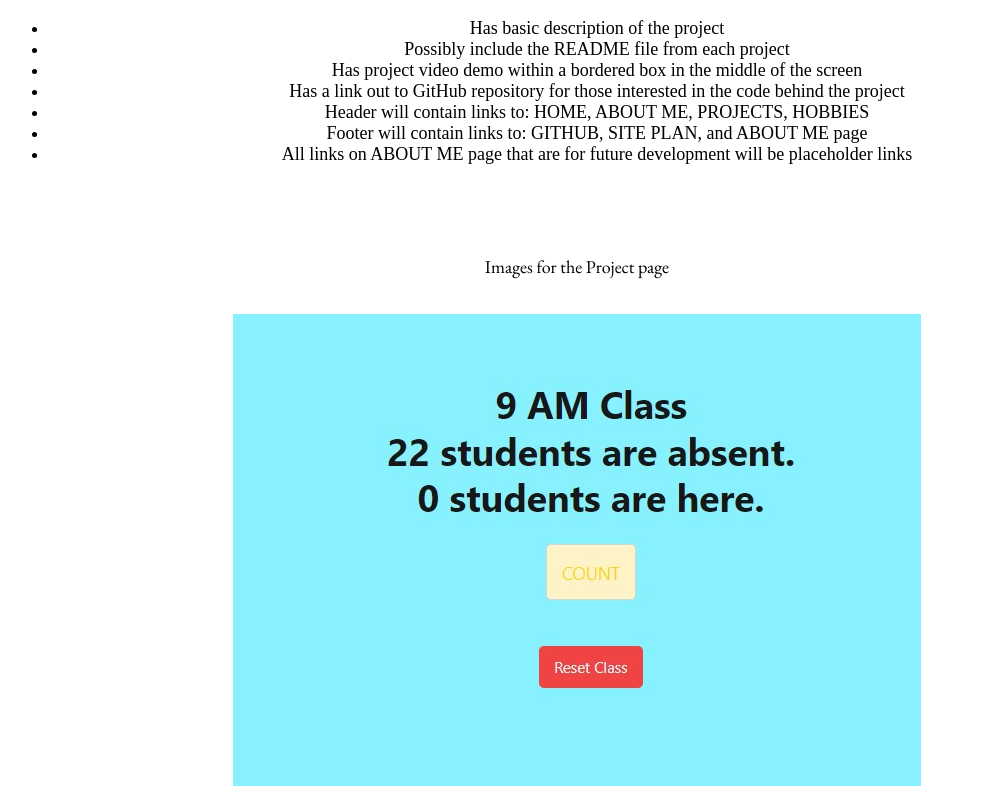
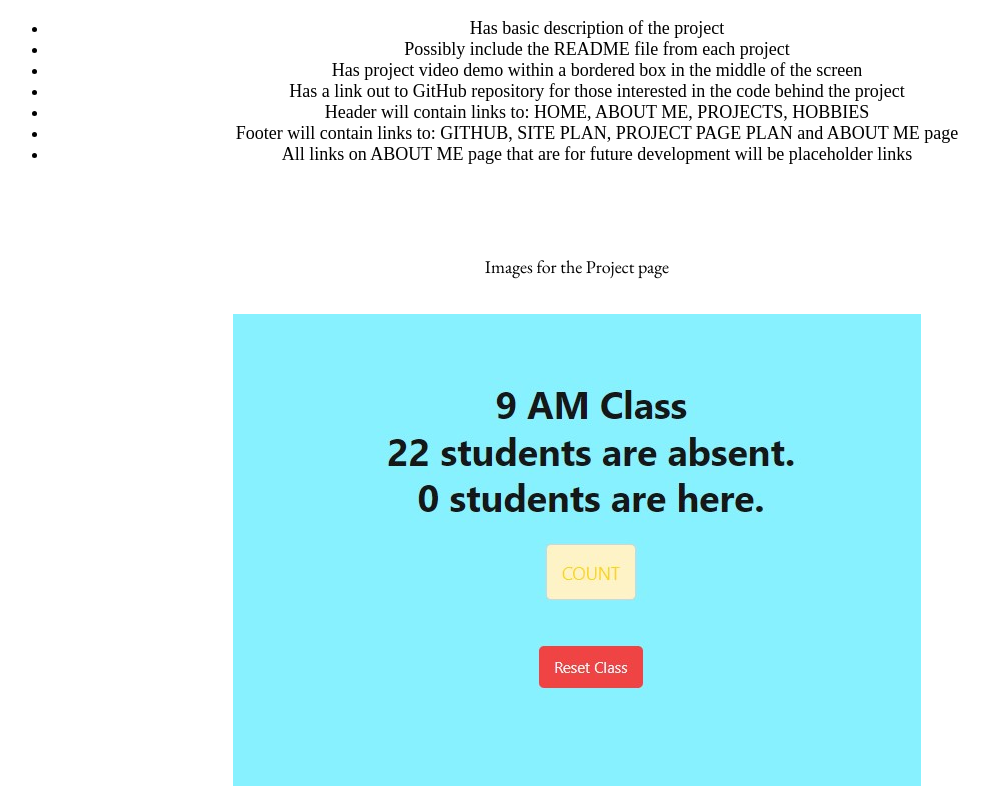
Before and after one commit to NicholasBoss/wdd130, a plain HTML site: page farseerindustries/site-plan.html in a window 1280 px wide. Shown: the part 6274-7060 px from the top of the page, without its empty margins (63-1052 px from the left). Drawn offline with nearby package versions, Linux system fonts and the light colour scheme.

Commit message:
updated wireframes

```diff
--- a/farseerindustries/site-plan.html
+++ b/farseerindustries/site-plan.html
@@ -172,7 +172,7 @@
             <li>Has project video demo within a bordered box in the middle of the screen</li>
             <li>Has a link out to GitHub repository for those interested in the code behind the project</li>
             <li>Header will contain links to: HOME, ABOUT ME, PROJECTS, HOBBIES</li>
-            <li>Footer will contain links to: GITHUB, SITE PLAN, and ABOUT ME page</li>
+            <li>Footer will contain links to: GITHUB, SITE PLAN, PROJECT PAGE PLAN and ABOUT ME page</li>
             <li>All links on ABOUT ME page that are for future development will be placeholder links</li>
         </ul>
       </p>
```
Also changed, not shown: farseerindustries/assets/wireframes/AboutMepagewireframe.jpg, farseerindustries/assets/wireframes/Homepagewireframe.jpg, farseerindustries/assets/wireframes/Projectpagewireframe.jpg, farseerindustries/assets/wireframes/TAPagewireframe.jpg, 1 other file.
